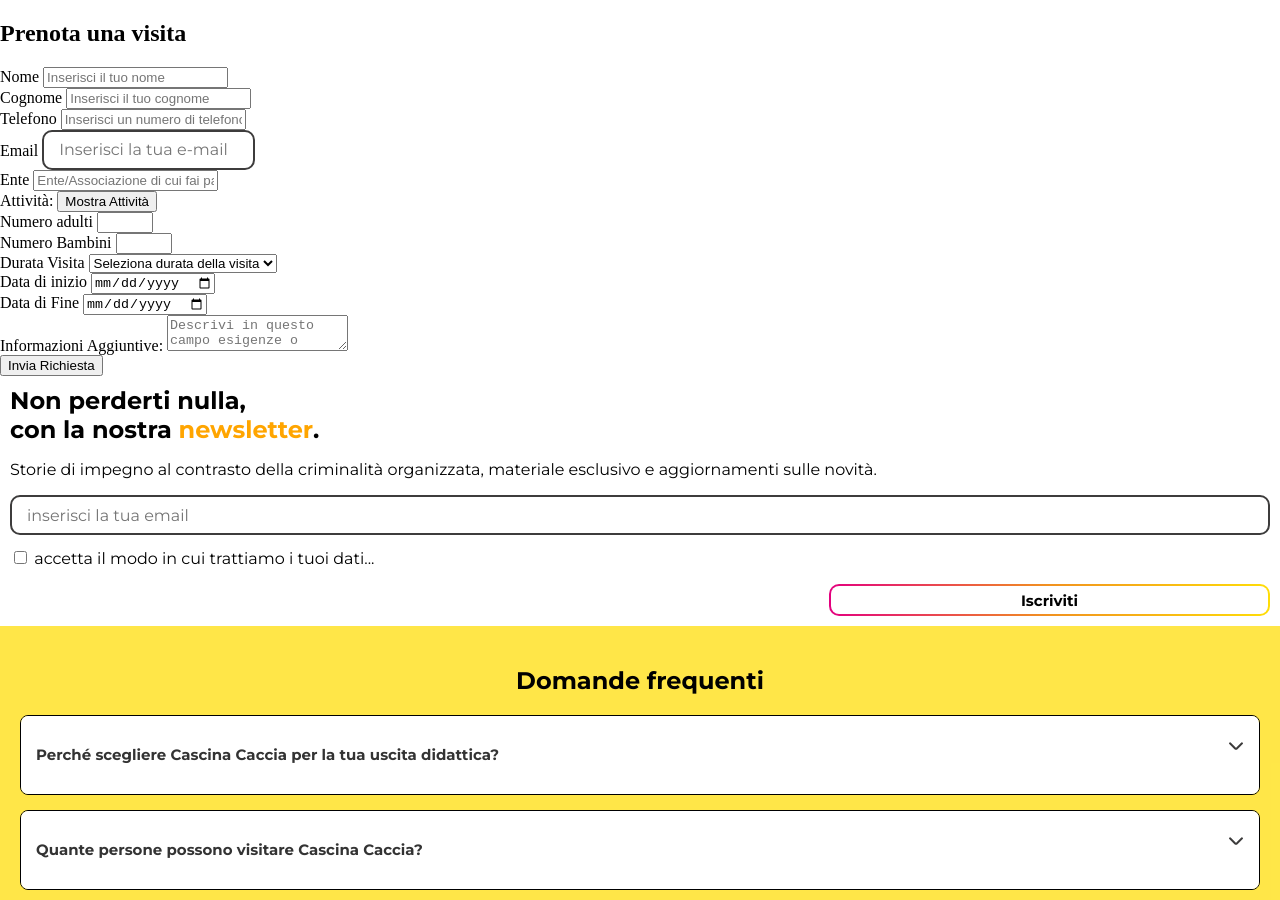
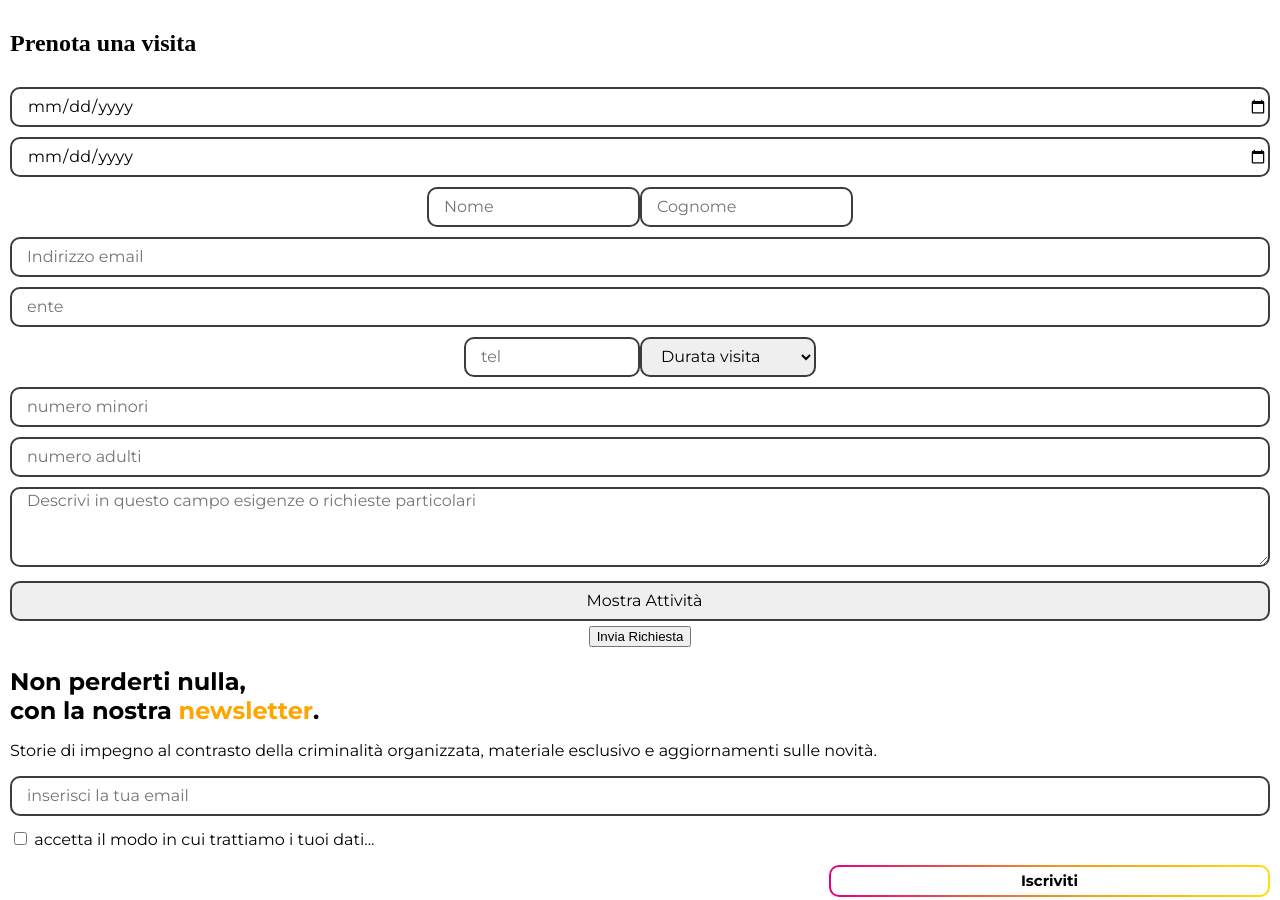
Before and after one commit to giordano-bruno-michela-its/CodeCraft_project_frontend, a website built with Vite: page CascinaCaccia/index.html in a window 1280 px wide. Shown: the top 900 px of the page. Built offline with nearby package versions, Linux system fonts and the light colour scheme.

Commit message:
feat: partial styling added for booking form

```diff
--- a/CascinaCaccia/index.html
+++ b/CascinaCaccia/index.html
@@ -13,16 +13,40 @@
   <body>
 
     <!-- Booking form -->
-    <div class="container">
+    <div class="booking-form-container">
       <h2>Prenota una visita</h2>
       <form id="bookingForm" method="post">
-        <div class="row">
-          <div class="input-group">
-            <label for="name">Nome</label>
+
+        <div class="input-container">
           <input
-              placeholder="Inserisci il tuo nome"
+            type="date"
+            id="startDate"
+            class="booking-form-input"
+            name="startDate"
+            aria-labelledby="startDate"
+            required
+            />
+          </div>
+
+        <div class="input-container">
+          <input
+          type="date"
+          id="endDate"
+          class="booking-form-input"
+          name="endDate"
+          aria-labelledby="endDate"
+          required
+          />
+        </div>
+
+        <div class="booking-form-name-surname-container">
+
+          <div class="input-container" id="booking-form-name-field">
+            <input
+              placeholder="Nome"
               type="text"
               id="name"
+              class="booking-form-input"
               name="name"
               aria-labelledby="name"
               minlength="2"
@@ -32,12 +56,12 @@
               title="Il nome deve contenere solo lettere"
             />
           </div>
-          <div class="input-group">
-            <label for="surname">Cognome</label>
+          <div class="input-container" id="booking-form-surname-field">
             <input
-              placeholder="Inserisci il tuo cognome"
+              placeholder="Cognome"
               type="text"
               id="surname"
+              class="booking-form-input"
               name="surname"
               aria-labelledby="surname"
               minlength="2"
@@ -49,26 +73,12 @@
           </div>
         </div>
 
-        <div class="row">
-          <div class="input-group">
-            <label for="phoneNumber">Telefono</label>
+        <div class="input-container">
           <input
-              placeholder="Inserisci un numero di telefono"
-              type="tel"
-              id="phoneNumber"
-              name="phoneNumber"
-              aria-labelledby="phoneNumber"
-              pattern="^(\+(\d{1,4})\s?(\d{4,15}))?(\d{10})$"
-              title="Inserisci un numero di telefono valido"
-              required
-            />
-          </div>
-          <div class="input-group">
-            <label for="email">Email</label>
-            <input
-              placeholder="Inserisci la tua e-mail"
+          placeholder="Indirizzo email"
           type="email"
-              id="email"
+          id="boking-form-email"
+          class="booking-form-input"
           name="email"
           aria-labelledby="email"
           maxlength="50"
@@ -76,14 +86,14 @@
           title="Inserisci un'email valida"
           />
         </div>
-        </div>
 
-        <div class="input-group">
-          <label for="association">Ente</label>
+
+        <div class="input-container">
           <input
-            placeholder="Ente/Associazione di cui fai parte"
+            placeholder="ente"
             type="text"
             id="association"
+            class="booking-form-input"
             name="association"
             aria-labelledby="association"
             minlength="2"
@@ -94,10 +104,82 @@
           />
         </div>
 
-        <div class="input-group">
-          <label for="activitiesToggle">Attività:</label>
+        <div class="booking-form-tel-duration-container">
+
+
+          <div class="input-container">
+            <input
+              placeholder="tel"
+              type="tel"
+              id="phoneNumber"
+              class="booking-form-input"
+              name="phoneNumber"
+              aria-labelledby="phoneNumber"
+              pattern="^(\+(\d{1,4})\s?(\d{4,15}))?(\d{10})$"
+              title="Inserisci un numero di telefono valido"
+              required
+            />
+          </div>
+
+          <div class="input-container">
+            <select name="duration" id="duration" class="booking-form-input" aria-labelledby="duration" required>
+              <option value="1" disabled selected>Durata visita</option>
+              <option value="2">1/2 Giornata</option>
+              <option value="3">1 Giornata</option>
+              <option value="4">2 Giornate</option>
+            </select>
+          </div>
+
+        </div>
+
+
+
+        <div class="input-container">
+          <input
+          type="number"
+          placeholder="numero minori"
+          min="1"
+          max="35"
+          id="nChildren"
+          class="booking-form-input"
+          name="nChildren"
+          aria-labelledby="nChildren"
+          required
+          />
+        </div>
+
+        <div class="input-container">
+          <input
+          type="number"
+          placeholder="numero adulti"
+          min="1"
+          max="10"
+          id="nAdults"
+          class="booking-form-input"
+          name="nAdults"
+          aria-labelledby="nAdults"
+          required
+          />
+        </div>
+
+
+        <div class="input-container">
+          <textarea
+          placeholder="Descrivi in questo campo esigenze o richieste particolari"
+          id="additionalInfo"
+          class="booking-form-input"
+          name="additionalInfo"
+          aria-labelledby="additionalInfo"
+          maxlength="500"
+
+          title="Descrivi in questo campo esigenze o richieste particolari"
+          ></textarea>
+        </div>
+
+        <div class="input-container">
           <button
             id="activitiesToggle"
+            class="booking-form-input"
             type="button"
             aria-expanded="false"
             aria-controls="activitiesContainer"
@@ -153,77 +235,7 @@
           </div>
         </div>
 
-        <div class="input-group">
-          <label for="nAdults">Numero adulti</label>
-          <input
-            type="number"
-            min="1"
-            max="10"
-            id="nAdults"
-            name="nAdults"
-            aria-labelledby="nAdults"
-            required
-          />
-        </div>
-
-        <div class="input-group">
-          <label for="nChildren">Numero Bambini</label>
-          <input
-            type="number"
-            min="1"
-            max="35"
-            id="nChildren"
-            name="nChildren"
-            aria-labelledby="nChildren"
-            required
-          />
-        </div>
-
-        <div class="input-group">
-          <label for="duration"> Durata Visita</label>
-          <select name="duration" id="duration" aria-labelledby="duration" required>
-            <option value="1" disabled selected>Seleziona durata della visita</option>
-            <option value="2">1/2 Giornata</option>
-            <option value="3">1 Giornata</option>
-            <option value="4">2 Giornate</option>
-          </select>
-        </div>
-
-        <div class="input-group">
-          <label for="startDate">Data di inizio</label>
-          <input
-            type="date"
-            id="startDate"
-            name="startDate"
-            aria-labelledby="startDate"
-            required
-          />
-        </div>
-
-        <div>
-          <label for="endDate">Data di Fine</label>
-          <input
-            type="date"
-            id="endDate"
-            name="endDate"
-            aria-labelledby="endDate"
-            required
-          />
-        </div>
-
-        <div class="input-group">
-          <label for="additionalInfo">Informazioni Aggiuntive:</label>
-          <textarea
-            placeholder="Descrivi in questo campo esigenze o richieste particolari"
-            id="additionalInfo"
-            name="additionalInfo"
-            aria-labelledby="additionalInfo"
-            maxlength="500"
-            title="Descrivi in questo campo esigenze o richieste particolari"
-          ></textarea>
-        </div>
-
-        <button type="submit" aria-label="Invia la tua richiesta">
+        <button type="submit" id="booking-form-submit-btn" aria-label="Invia la tua richiesta">
           Invia Richiesta
         </button>
       </form>
@@ -243,7 +255,7 @@
       <form id="newsletter-email-form">
         <input
           type="email"
-          id="email"
+          id="newsletter-email"
           name="email"
           required
           placeholder="inserisci la tua email"
--- a/CascinaCaccia/src/style.css
+++ b/CascinaCaccia/src/style.css
@@ -9,6 +9,7 @@
 @import "./styles/newsletter.css";
 @import "./styles/faqSection.css";
 @import "./styles/footer.css";
+@import "./styles/bookingForm.css";
 
 html {
   box-sizing: border-box;
--- /dev/null
+++ b/CascinaCaccia/src/styles/bookingForm.css
@@ -0,0 +1,42 @@
+
+.booking-form-container{
+    padding: 10px;
+}
+
+#bookingForm {
+  display: flex;
+  flex-direction: column;
+  align-items: center;
+}
+.input-container{
+    margin-top: 10px;
+    width: 100%;
+
+}
+
+.booking-form-input{
+    width: 100%;
+    border-radius: 10px;
+    height: 5vh;
+    border: 2px solid #3d3c3c;
+    font-family: "Montserrat", "Arial", "Helvetica", sans-serif;
+    font-size: medium;
+    padding-left: 15px;
+}
+
+#additionalInfo{
+    height: 10vh;
+}
+
+.booking-form-tel-duration-container,
+.booking-form-name-surname-container {
+  display: flex;
+  justify-content: space-between;
+}
+
+#boking-form-email {
+}
+
+#booking-form-submit-btn{
+    margin-top: 5px;
+}
--- a/CascinaCaccia/src/styles/newsletter.css
+++ b/CascinaCaccia/src/styles/newsletter.css
@@ -33,7 +33,7 @@
   flex-direction: column;
 }
 
-#email {
+#newsletter-email {
   border-radius: 10px;
   height: 5vh;
   border: 2px solid #3d3c3c;
```
Lines whose indentation alone changed are shown as unchanged.
